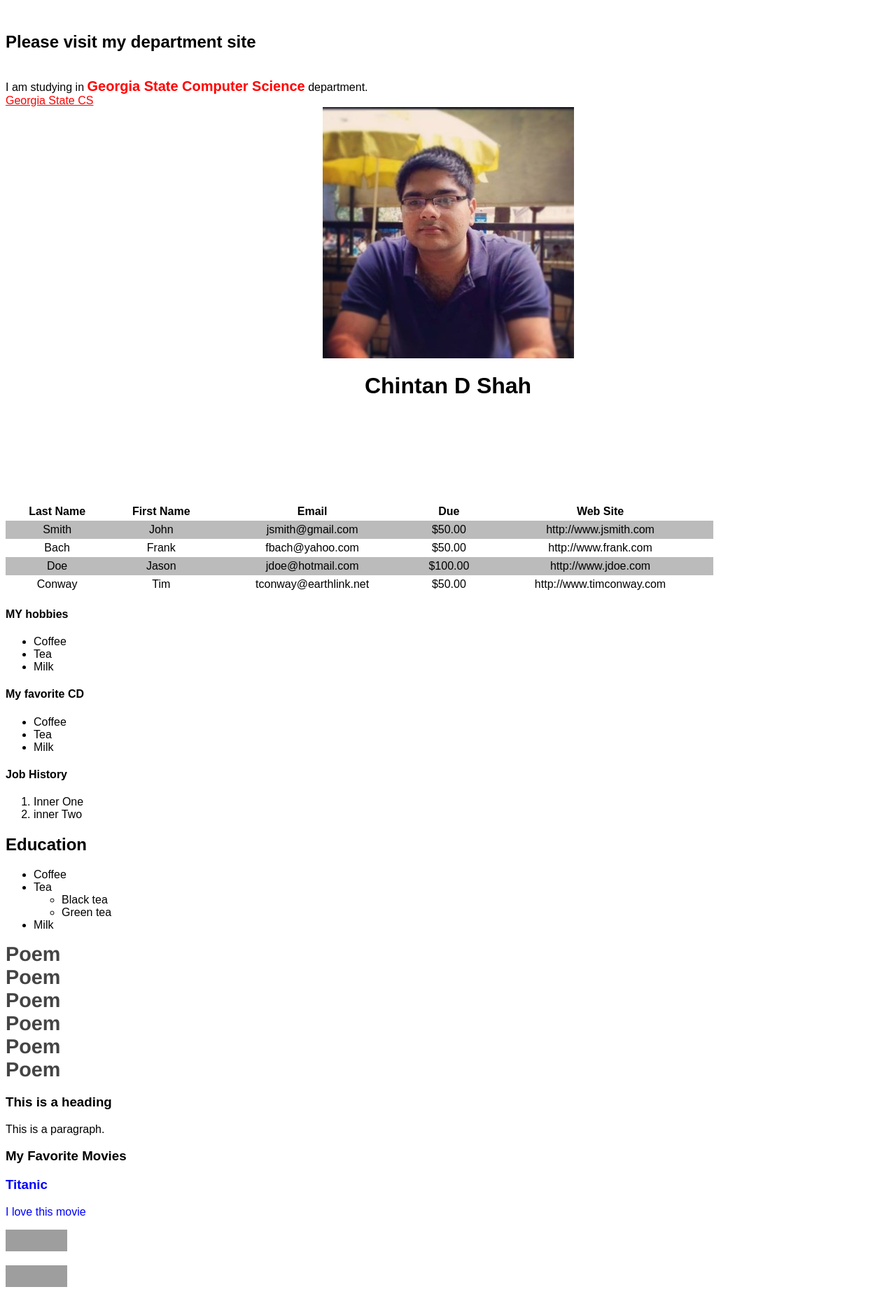
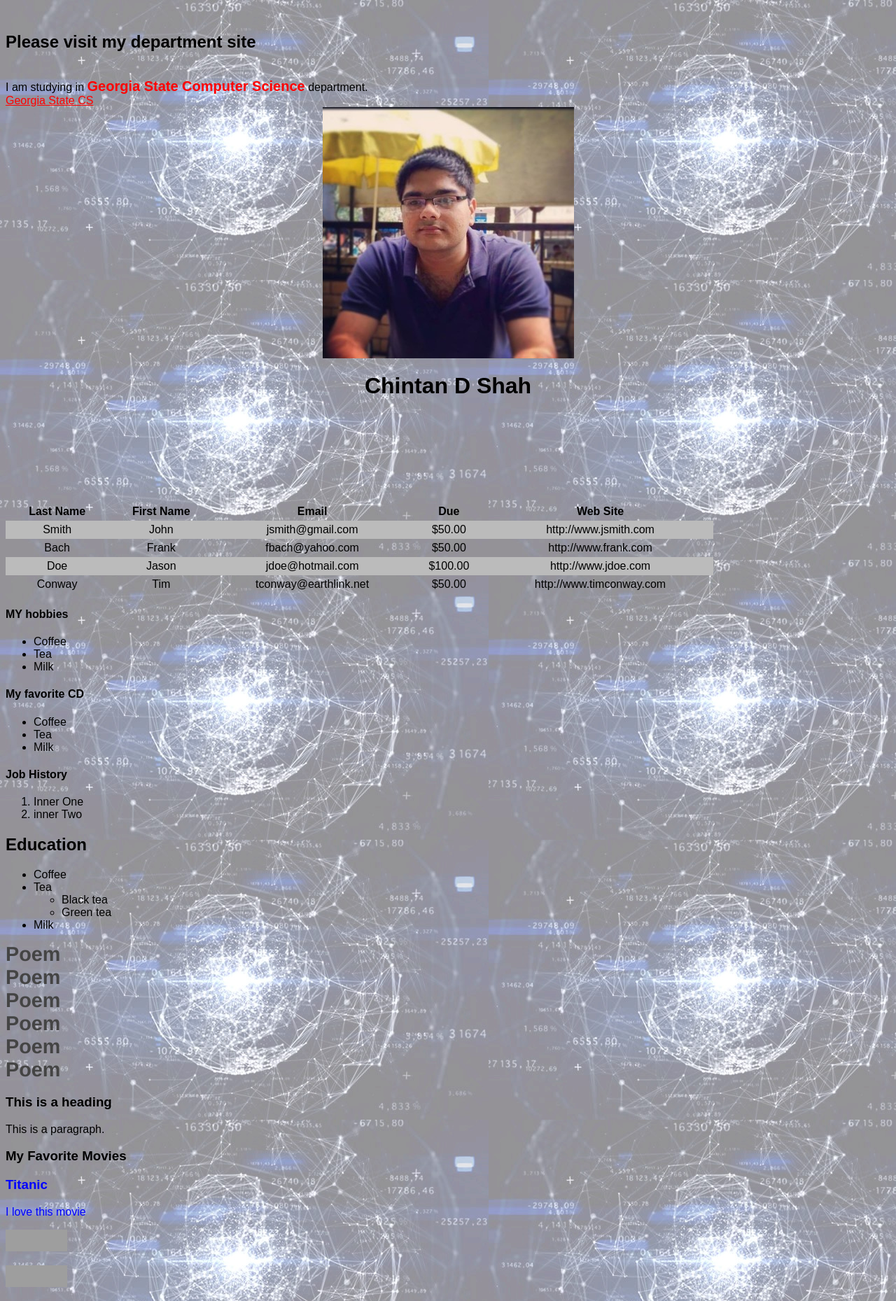
Before and after one commit to cdshah30/cdshah30.github.io, a PHP site: page /index.html in a window 1280 px wide. Shown: the whole page at 70% size. Run offline with PHP 8.4, Linux system fonts and the light colour scheme; grey boxes are pictures that could not be loaded.

Commit message:
Update mystyle.css

```diff
--- a/mystyle.css
+++ b/mystyle.css
@@ -1,3 +1,11 @@
+
+
+
+body {
+    background-image: url("wwwimage.jpg");
+    background-color: #cccccc;
+}
+
 img.center {
   display: block;
   margin-left: auto;
```
